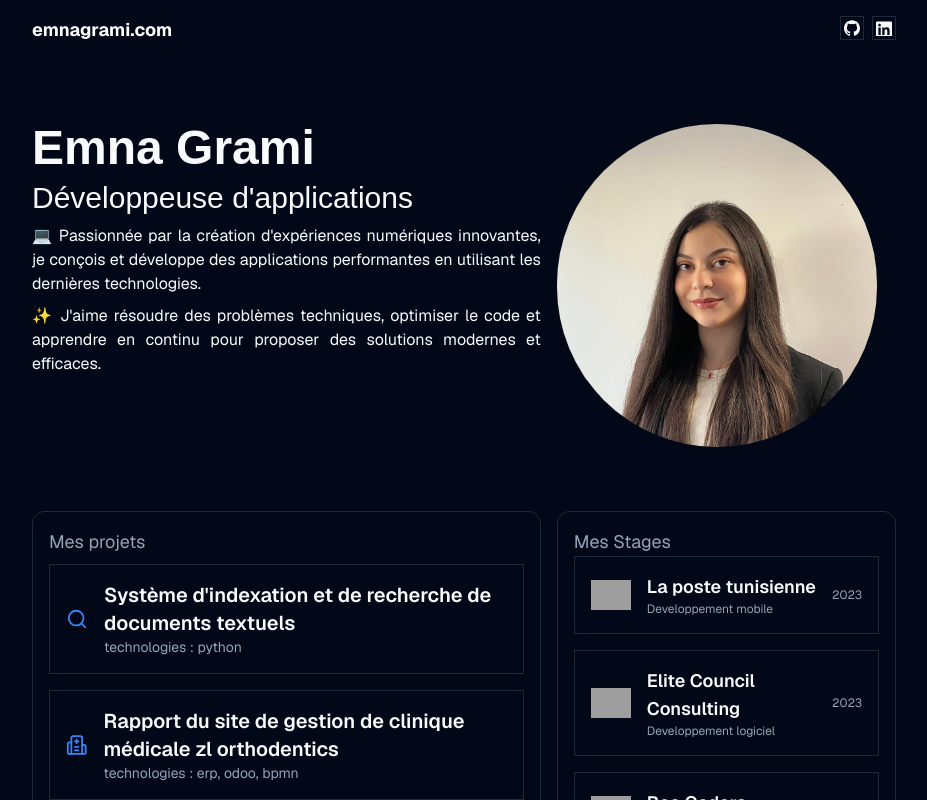
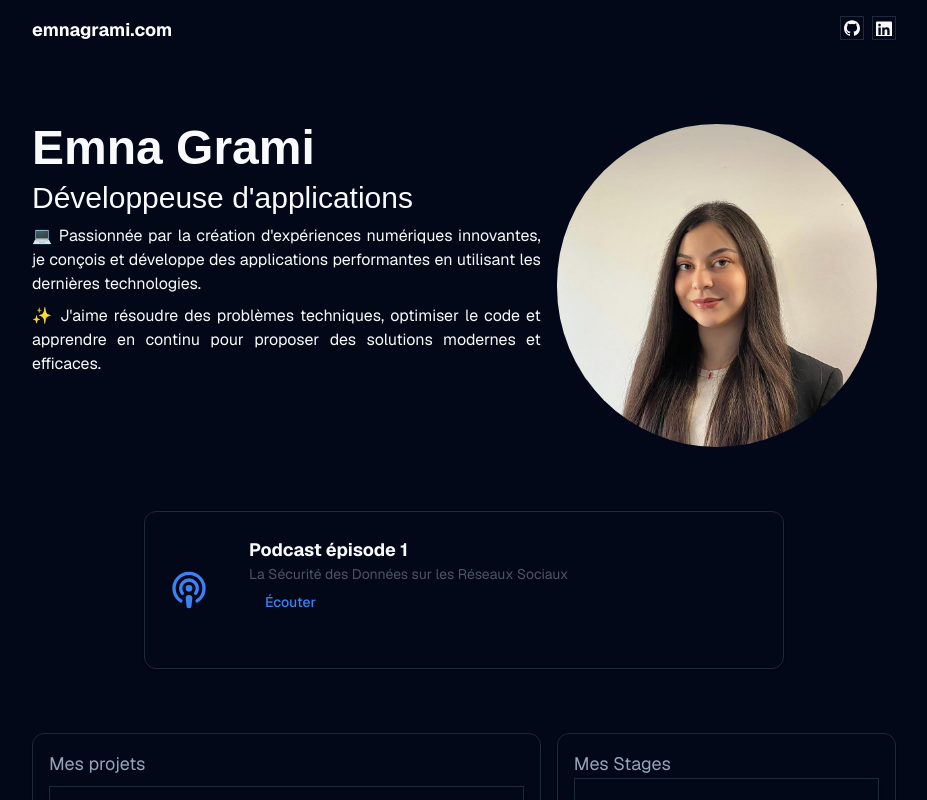
Before and after one commit to gEmna123/emnagrami, a Next.js app: page / in a window 1280 px wide. Shown: the top 800 px of the page, without its empty margins (176-1103 px from the left). Built offline with nearby package versions, Linux system fonts and the light colour scheme; grey boxes are pictures that could not be loaded; a web font is replaced by a local one.

Commit message:
version fimal

```diff
--- /dev/null
+++ b/app/_components/PodcastItem.tsx
@@ -0,0 +1,22 @@
+import React from "react";
+import { PodcastProps } from "./Podcasts";
+import { Card, CardContent } from "@/components/ui/card";
+import { Button } from "@/components/ui/button";
+
+const PodcastItem: React.FC<PodcastProps> = ({ Logo, title, description, url }) => {
+    return (
+
+        <Card className="p-6 flex flex-col md:flex-row items-center space-y-4 md:space-y-0 md:space-x-4 mx-auto w-full md:w-3/4 lg:w-1/2">
+            <Logo className="w-10 h-10 text-blue-500" />
+            <CardContent>
+                <h3 className="text-lg font-bold">{title}</h3>
+                <p className="text-sm text-gray-600">{description}</p>
+                <Button asChild variant="link">
+                    <a href={url} target="_blank" rel="noopener noreferrer">Écouter</a>
+                </Button>
+            </CardContent>
+        </Card>
+    );
+};
+
+export default PodcastItem;
--- /dev/null
+++ b/app/_components/PodcastList.tsx
@@ -0,0 +1,15 @@
+import React from "react";
+import PodcastItem from "./PodcastItem";
+import { Podcasts } from "./Podcasts";
+
+const PodcastList: React.FC = () => {
+    return (
+        <div className="space-y-4">
+            {Podcasts.map((podcast, index) => (
+                <PodcastItem key={index} {...podcast} />
+            ))}
+        </div>
+    );
+};
+
+export default PodcastList;
--- /dev/null
+++ b/app/_components/Podcasts.ts
@@ -0,0 +1,19 @@
+import { Podcast } from "lucide-react";
+
+export interface PodcastProps {
+    Logo: React.ElementType;
+    title: string;
+    description: string;
+    url: string;
+}
+
+export const Podcasts: PodcastProps[] = [
+    {
+        Logo: Podcast,
+        title: "Podcast épisode 1",
+        description: "La Sécurité des Données sur les Réseaux Sociaux",
+        url: "https://drive.google.com/file/d/1-XqQ4wEvAfWq6nskPnPIQOEqSUoxNY88/view?fbclid=IwY2xjawI4OfJleHRuA2FlbQIxMAABHbyfWwW2pLruJDYGjVReXwXmxcrkQL8oU6v1NlPMJtu6LG4ui7cqbpJTLg_aem_Yl7IFy8_DWPwavsFxXV42g"
+    }
+];
+
+export default Podcasts;
--- a/app/page.tsx
+++ b/app/page.tsx
@@ -4,7 +4,8 @@ import { Spacing } from "@/app/_components/Spacing";
 import { Status } from "@/app/_components/Status";
 import { Skills } from "@/app/_components/Skills";
 import Contact from "@/app/_components/Contact";
-import Footer from "@/app/_components/Footer"; // Assurez-vous que le chemin est correct
+import Footer from "@/app/_components/Footer";
+import PodcastList from "./_components/PodcastList";
 
 export default function Home() {
   return (
@@ -14,6 +15,10 @@ export default function Home() {
       </section>
       <Spacing size="md" />
       <Hero />
+      <Spacing size="md" />
+      <section id="podcasts">
+        <PodcastList />
+      </section>
       <Spacing size="md" />
       <section id="projects">
         <Status />
```
Also changed, not shown: package.json (+18 -1 lines), 1 other file (tests, documents, lock files or other folders).
